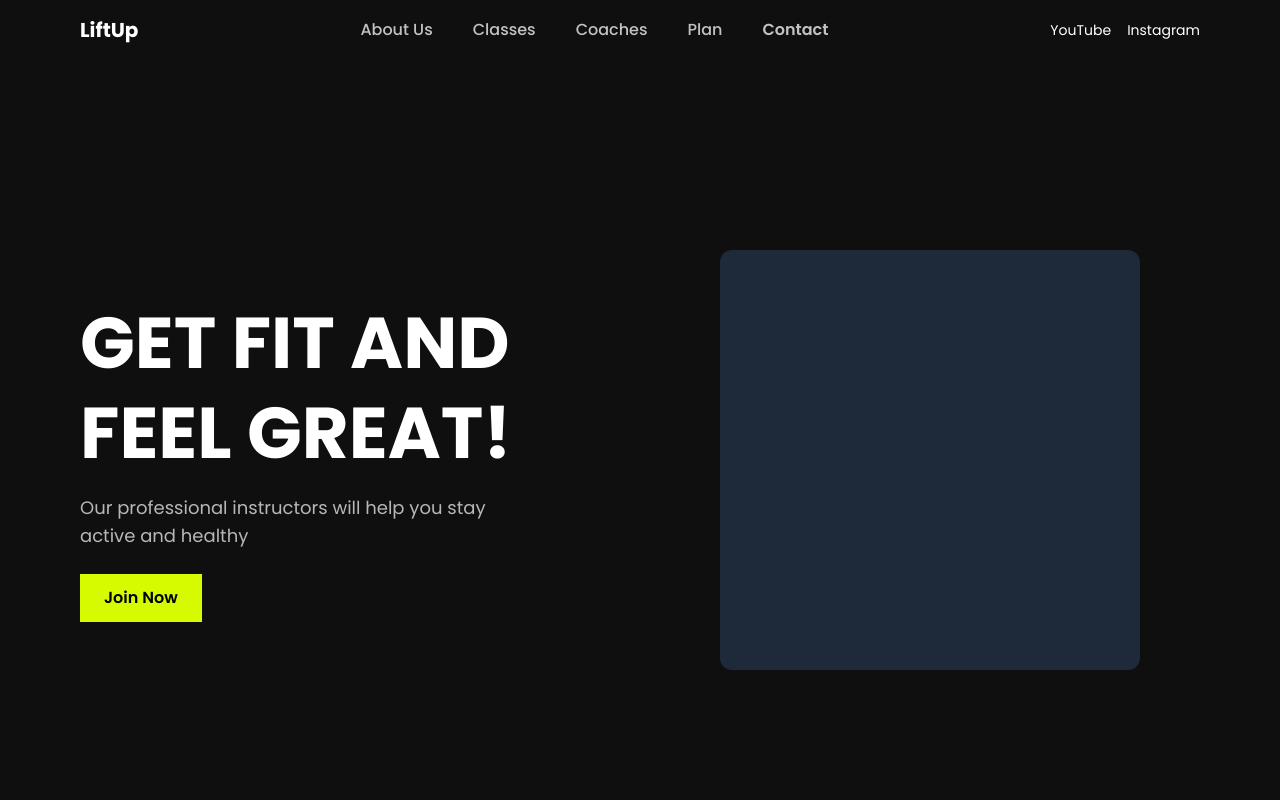
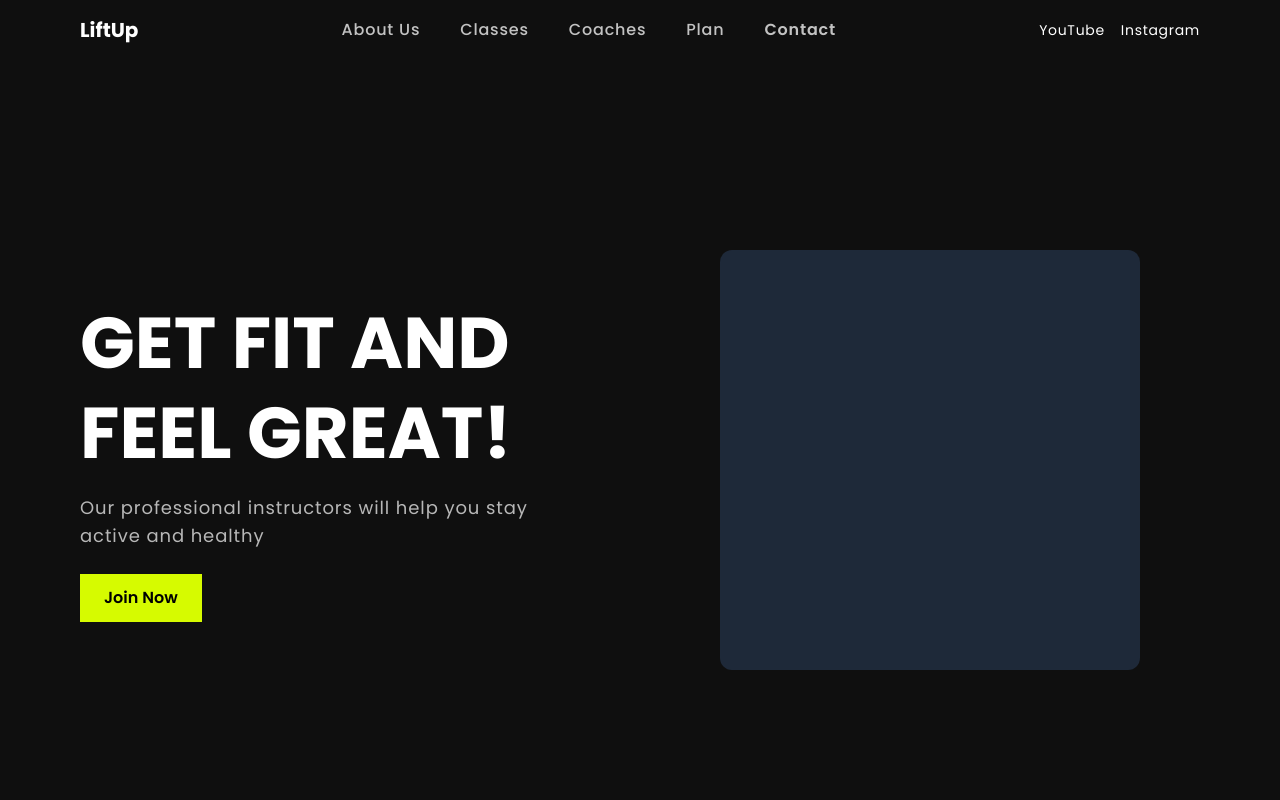
Before and after one commit to BARBARBoyyHD/gym-app-nextjs-supabase, a Next.js app: page / in a window 1280 px wide. Shown: the top 800 px of the page. Built offline with nearby package versions, Linux system fonts and the light colour scheme.

Commit message:
Style(global) : Letter spacing

```diff
--- a/src/app/globals.css
+++ b/src/app/globals.css
@@ -23,6 +23,10 @@
     @apply text-white;
     background-color: var(--background-dark);
     font-family: var(--font-poppins), sans-serif;
+  }
+  p,
+  li {
+    @apply tracking-wider;
   }
 }
 
```
